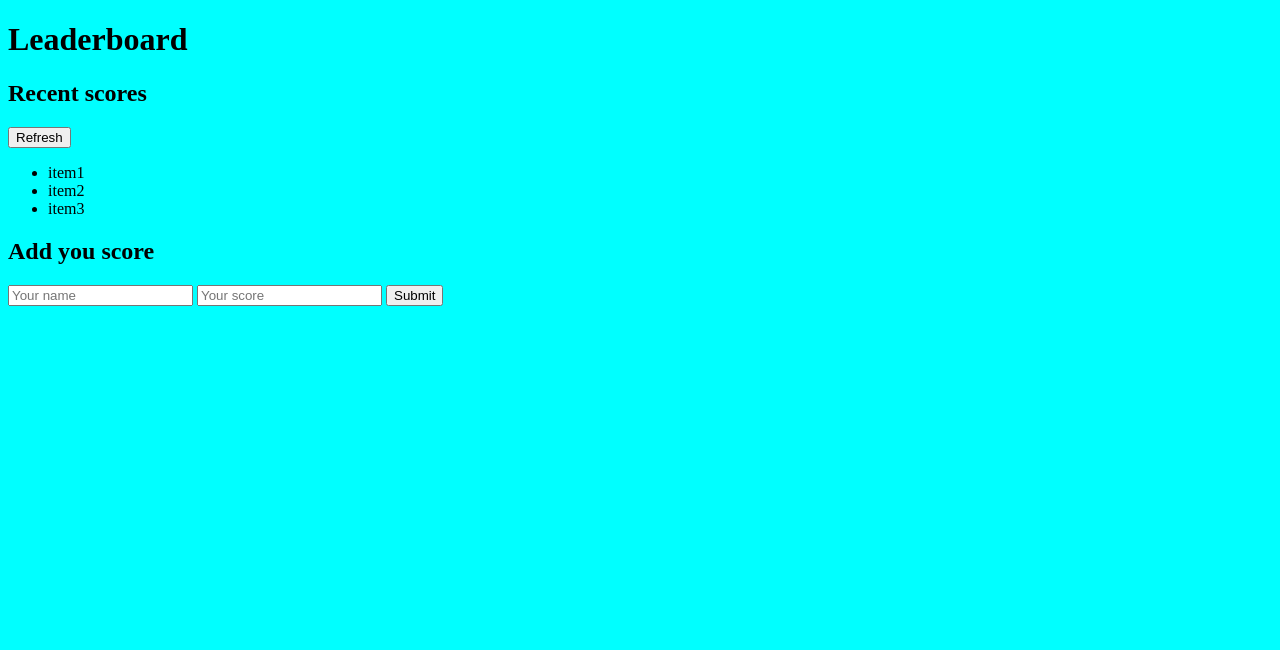
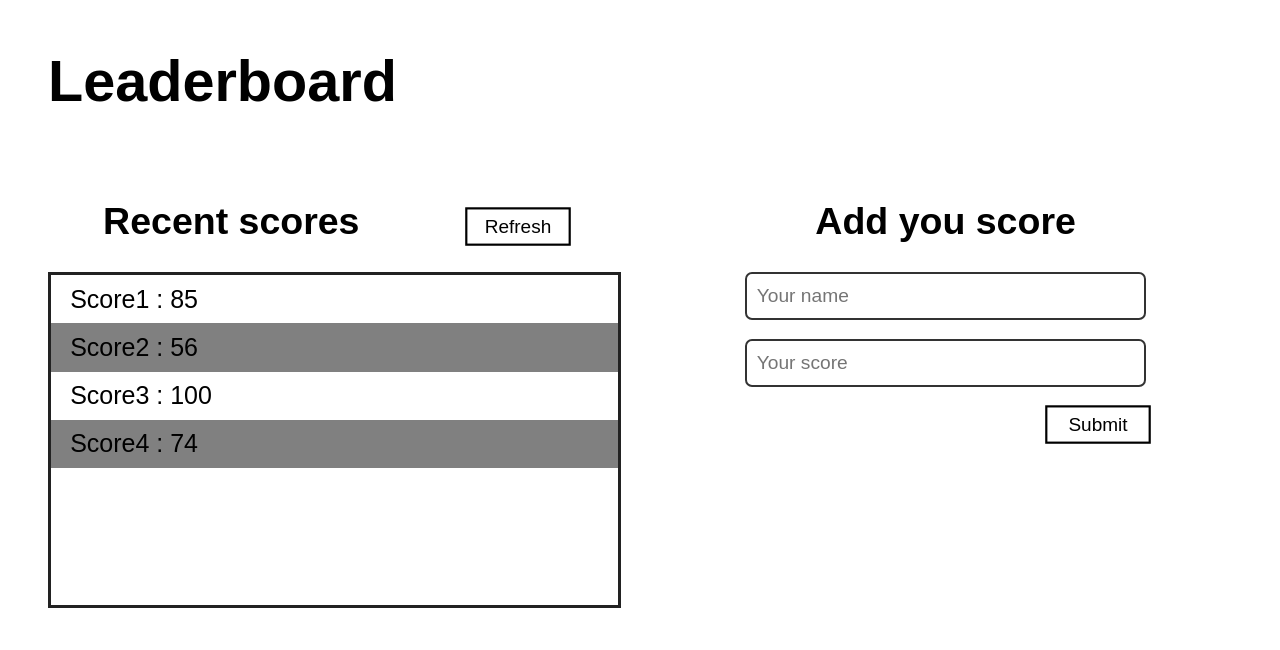
Before and after one commit to ahmedeid6842/Leaderboard, a website built with webpack: page src/index.html in a window 1280 px wide. Built offline with nearby package versions, Linux system fonts and the light colour scheme.

Commit message:
Added basic css styles

```diff
--- a/src/index.html
+++ b/src/index.html
@@ -6,29 +6,34 @@
     <title>Document</title>
   </head>
   <body>
+    <header>
       <h1>Leaderboard</h1>
+    </header>
+    <main>
       <!-- list scores section -->
-    <section class="score-list">
+      <section class="score-list-section">
         <div class="list-header">
           <h2>Recent scores</h2>
-        <button class="refresh-btn" id="refresh-btn" type="button">
+          <button class="refresh-btn btn" id="refresh-btn" type="button">
             Refresh
           </button>
         </div>
         <ul class="score-list-container">
-        <li>item1</li>
-        <li>item2</li>
-        <li>item3</li>
+          <li class="score-item">Score1 : 85</li>
+          <li class="score-item">Score2 : 56</li>
+          <li class="score-item">Score3 : 100</li>
+          <li class="score-item">Score4 : 74</li>
         </ul>
       </section>
       <!-- Add score section -->
-    <section class="add-score">
+      <section class="add-score-section">
         <h2>Add you score</h2>
         <form id="form">
           <input type="text" placeholder="Your name" id="name" required />
           <input type="number" placeholder="Your score" id="score" required />
-        <button type="submit" class="btn">Submit</button>
+          <button type="submit" class="add-btn btn">Submit</button>
         </form>
       </section>
+    </main>
   </body>
 </html>
--- a/src/index.js
+++ b/src/index.js
@@ -1,2 +1 @@
 import "./style.css";
-console.log("Hello world");
--- a/src/style.css
+++ b/src/style.css
@@ -1,3 +1,98 @@
+*,
+::after,
+::before {
+  margin: 0;
+  padding: 0;
+  box-sizing: border-box;
+}
+
+html {
+  font-size: 60%;
+}
+
 body {
-  background-color: aqua;
+  font-size: 25px;
+  font-family: Oswald, sans-serif;
 }
+
+.btn {
+  width: 10rem;
+  padding: 0.5rem 0;
+  align-self: flex-end;
+  font-family: inherit;
+  cursor: pointer;
+  font-size: 1.8rem;
+  background: none;
+  outline: none;
+  border: 2px solid #000;
+  transform: scale(1.1);
+  transition: 0.4s;
+}
+
+h2 {
+  transition: 0.2s;
+}
+
+header {
+  margin: 5rem;
+  font-size: 3rem;
+}
+
+main {
+  width: 100%;
+  padding: 2rem 3rem;
+  display: flex;
+  justify-content: space-between;
+}
+
+.score-list-section,
+.add-score-section {
+  width: 50%;
+  padding: 2rem;
+  display: flex;
+  flex-direction: column;
+  align-items: center;
+}
+
+.list-header {
+  display: flex;
+  width: 100%;
+  justify-content: space-around;
+}
+
+.score-list-container {
+  width: 100%;
+  margin-top: 3rem;
+  height: 35rem;
+  border: 3px solid #222;
+  overflow-y: scroll;
+}
+
+.score-item {
+  padding: 1rem 2rem;
+}
+
+.score-item:nth-of-type(even) {
+  background-color: rgb(128, 128, 128);
+}
+
+.score-item:nth-of-type(odd) {
+  background-color: rgb(255, 255, 255);
+}
+
+form {
+  width: 70%;
+  display: flex;
+  flex-direction: column;
+  margin-top: 3rem;
+  gap: 2rem;
+}
+
+input {
+  display: block;
+  height: 5rem;
+  font-size: 2rem;
+  border-radius: 7px;
+  border: 2px solid #333;
+  padding: 1rem;
+}
```
Lines whose indentation alone changed are shown as unchanged.
